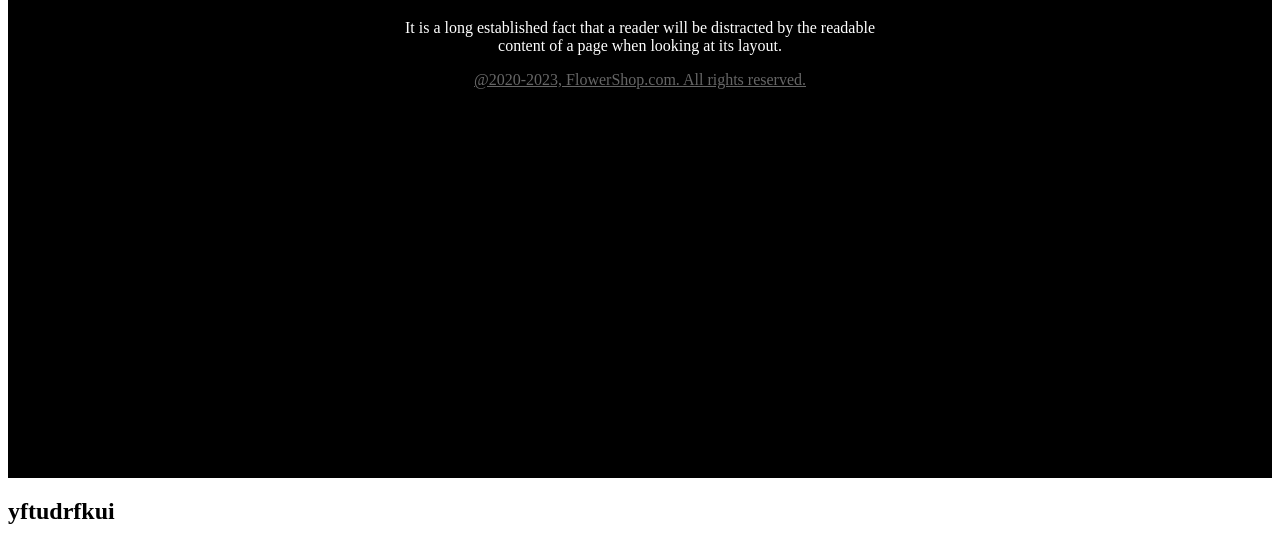
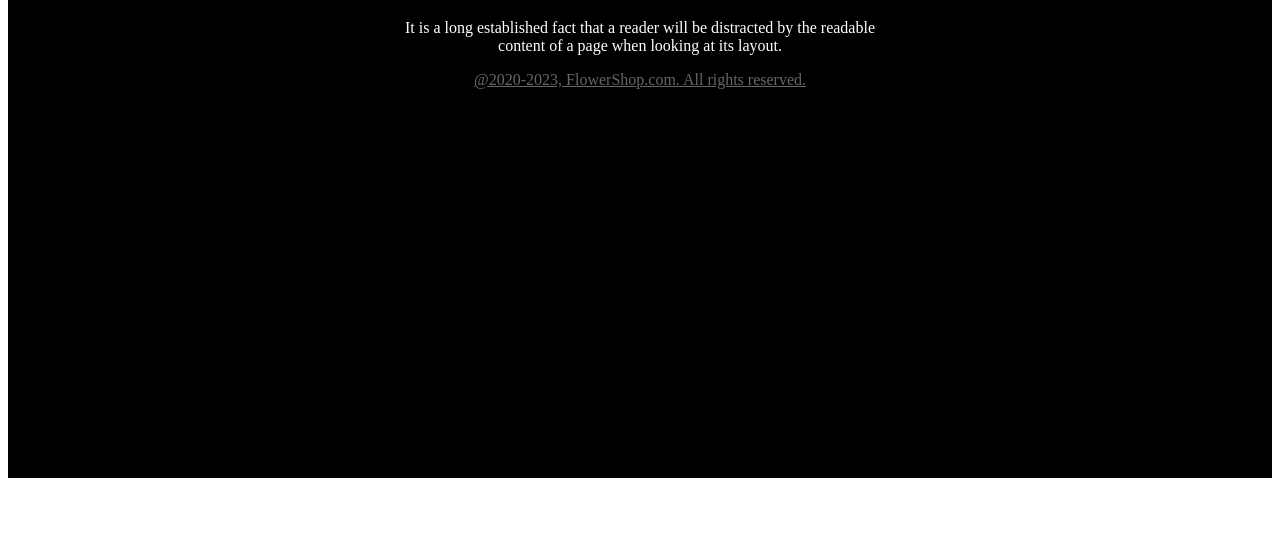
Before and after one commit to Ismajahan/my-flower-shop, a plain HTML site: page index.html in a window 1280 px wide. Shown: the part 3344-3889 px from the top of the page. After the commit the page ends 3830 px from the top, so only its background shows below. Drawn offline with Linux system fonts and the light colour scheme.

Commit message:
final added

```diff
--- a/index.html
+++ b/index.html
@@ -101,9 +101,7 @@
         <a class="anchor" href="">@2020-2023, FlowerShop.com. All rights reserved.</a>
 
     </footer>
-    <section>
-        <h1>yftudrfkui</h1>
-    </section>
+
 </body>
 
 </html>
```
